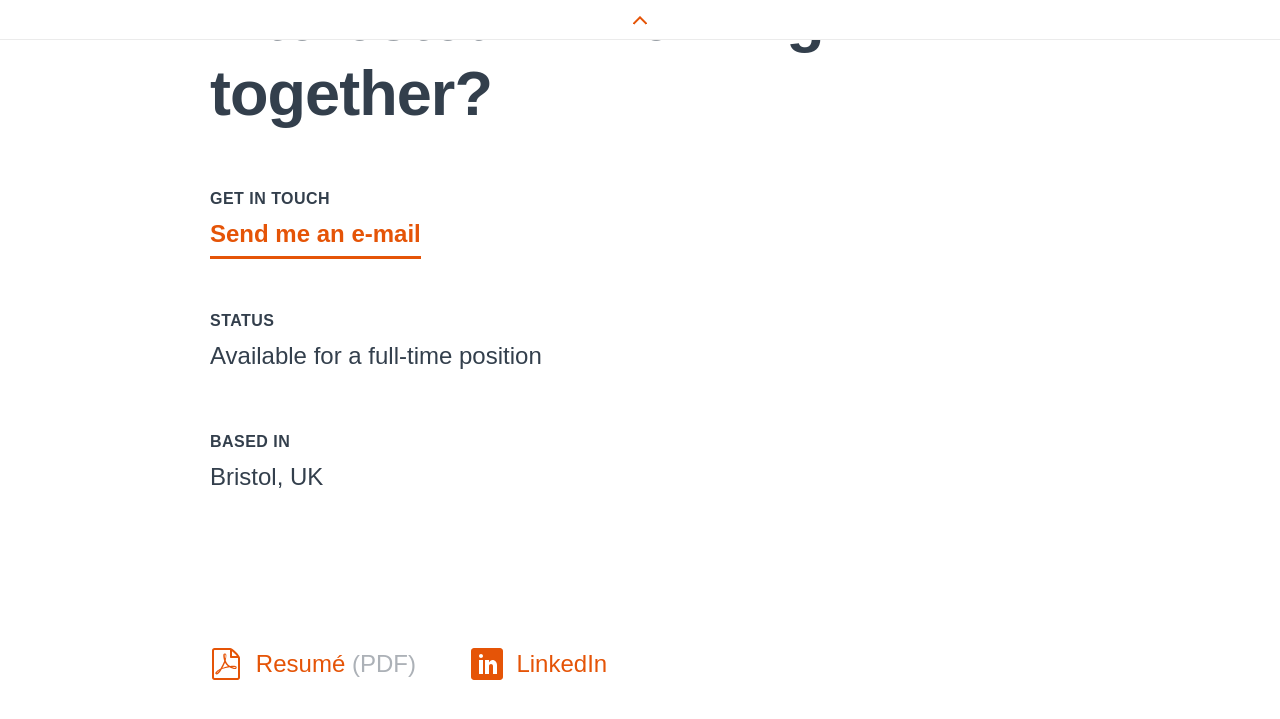
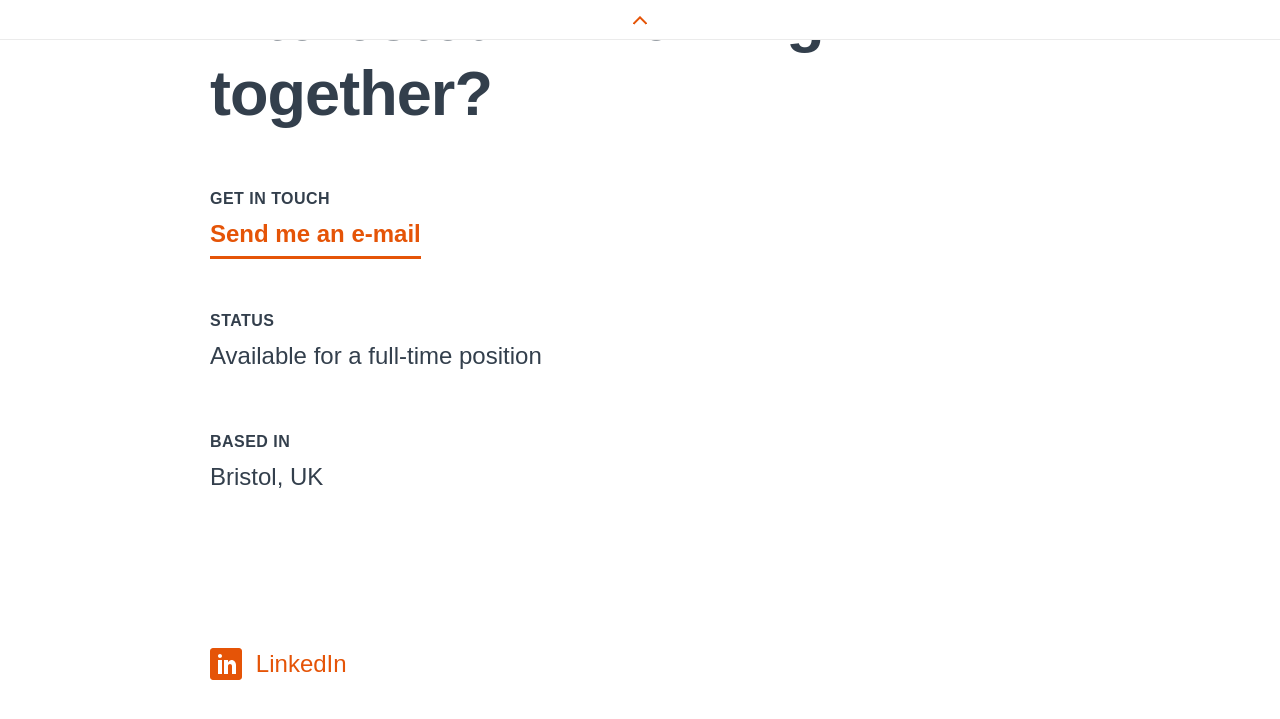
Before and after one commit to ivan-pik/portfolio, a Jekyll site: the page built from about.html, in a window 1280 px wide and 900 px high, scrolled down 5201 px. Shown: the top 719 px of the window. Built offline with Jekyll 4.4.1, drawn with Linux system fonts in a browser that asks for light colours.

Commit message:
Remove the link to CV PDF file
It will be added later on

```diff
--- a/about.html
+++ b/about.html
@@ -126,7 +126,7 @@ type: about
 
         <section class="about__section">
           <ul class="about__links">
-            <li class="about__link about__link--cv"><a href="#"><svg class="icon icon-file-pdf"><use xlink:href="#icon-file-pdf"></use></svg> Resumé <span class="note">(PDF)</span></a></li>
+
             <li class="about__link about__link--linkedin"><a href="https://www.linkedin.com/in/ivanpik"><svg class="icon icon-linkedin"><use xlink:href="#icon-linkedin"></use></svg> LinkedIn</a></li>
           </ul>
         </section>
```
